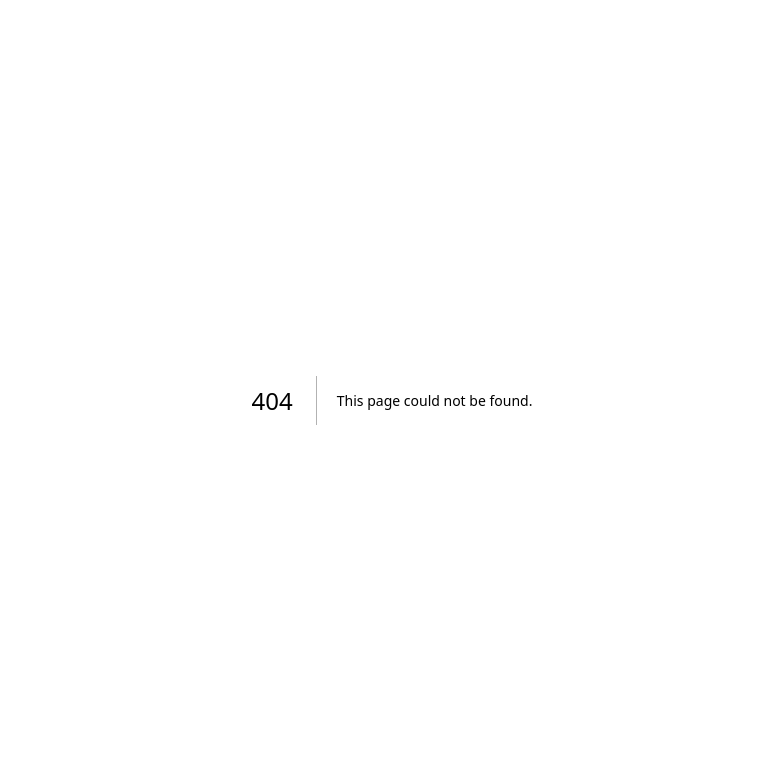
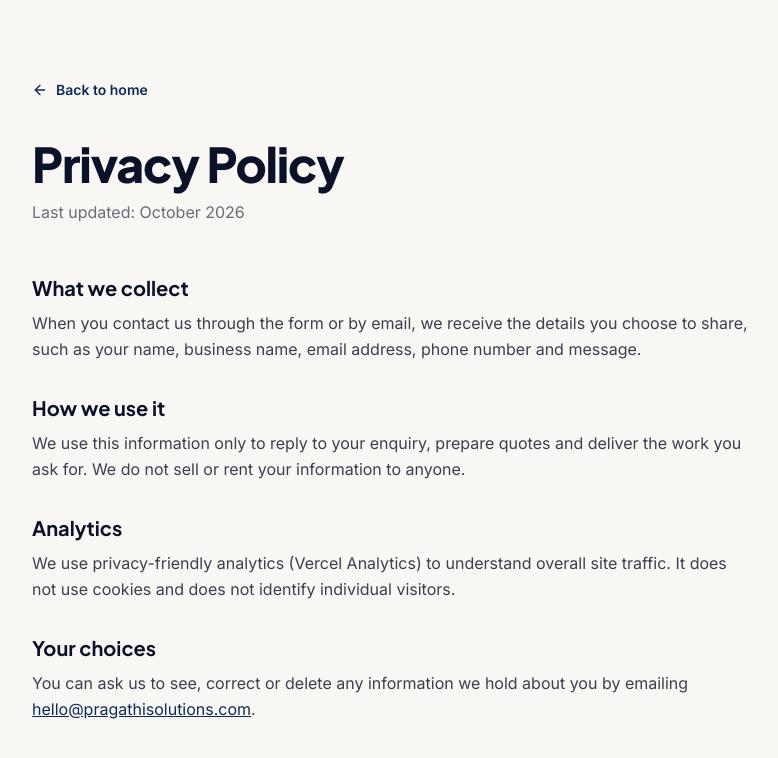
Before and after one commit to Vishwas721/Pragathi, a Next.js app in the folder agency-website/: page /privacy in a window 1280 px wide. Before the commit this address had no page. Shown: the top 758 px of the page, without its empty margins (248-1026 px from the left). Built offline with nearby package versions, Linux system fonts and the light colour scheme.

Commit message:
feat: add privacy policy page
Co-Authored-By: Claude Opus 5.5 <noreply@anthropic.com>

```diff
--- /dev/null
+++ b/agency-website/src/app/privacy/page.tsx
@@ -0,0 +1,53 @@
+import type { Metadata } from "next";
+import Link from "next/link";
+import { ArrowLeft } from "lucide-react";
+import { site } from "@/config/site";
+
+export const metadata: Metadata = {
+  title: "Privacy Policy",
+  description: `How ${site.name} handles information you share with us.`,
+};
+
+export default function PrivacyPage() {
+  return (
+    <main className="container mx-auto px-6 max-w-3xl py-20">
+      <Link href="/" className="inline-flex items-center gap-2 text-sm font-semibold text-primary hover:underline mb-10">
+        <ArrowLeft className="w-4 h-4" /> Back to home
+      </Link>
+
+      <h1 className="text-4xl md:text-5xl font-heading font-extrabold tracking-tight mb-3">Privacy Policy</h1>
+      <p className="text-foreground/60 mb-12">Last updated: October 2026</p>
+
+      <div className="space-y-8 text-foreground/80 leading-relaxed [&_h2]:font-heading [&_h2]:font-bold [&_h2]:text-xl [&_h2]:text-foreground [&_h2]:mb-2">
+        <section>
+          <h2>What we collect</h2>
+          <p>
+            When you contact us through the form or by email, we receive the details you choose to share, such as your
+            name, business name, email address, phone number and message.
+          </p>
+        </section>
+        <section>
+          <h2>How we use it</h2>
+          <p>
+            We use this information only to reply to your enquiry, prepare quotes and deliver the work you ask for. We
+            do not sell or rent your information to anyone.
+          </p>
+        </section>
+        <section>
+          <h2>Analytics</h2>
+          <p>
+            We use privacy-friendly analytics (Vercel Analytics) to understand overall site traffic. It does not use
+            cookies and does not identify individual visitors.
+          </p>
+        </section>
+        <section>
+          <h2>Your choices</h2>
+          <p>
+            You can ask us to see, correct or delete any information we hold about you by emailing{" "}
+            <a href={`mailto:${site.email}`} className="text-primary underline">{site.email}</a>.
+          </p>
+        </section>
+      </div>
+    </main>
+  );
+}
```
